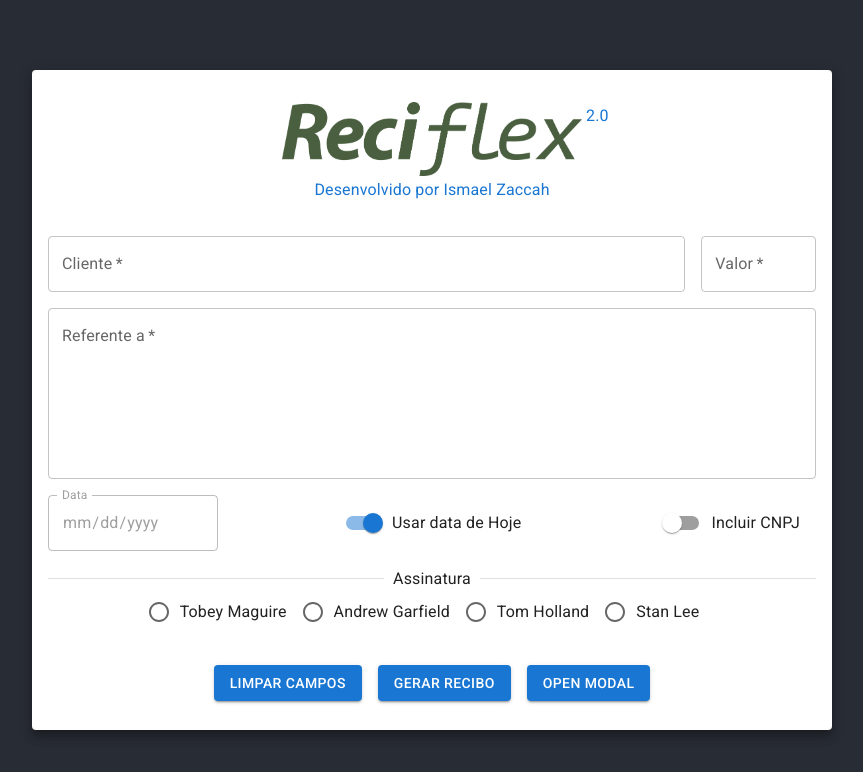
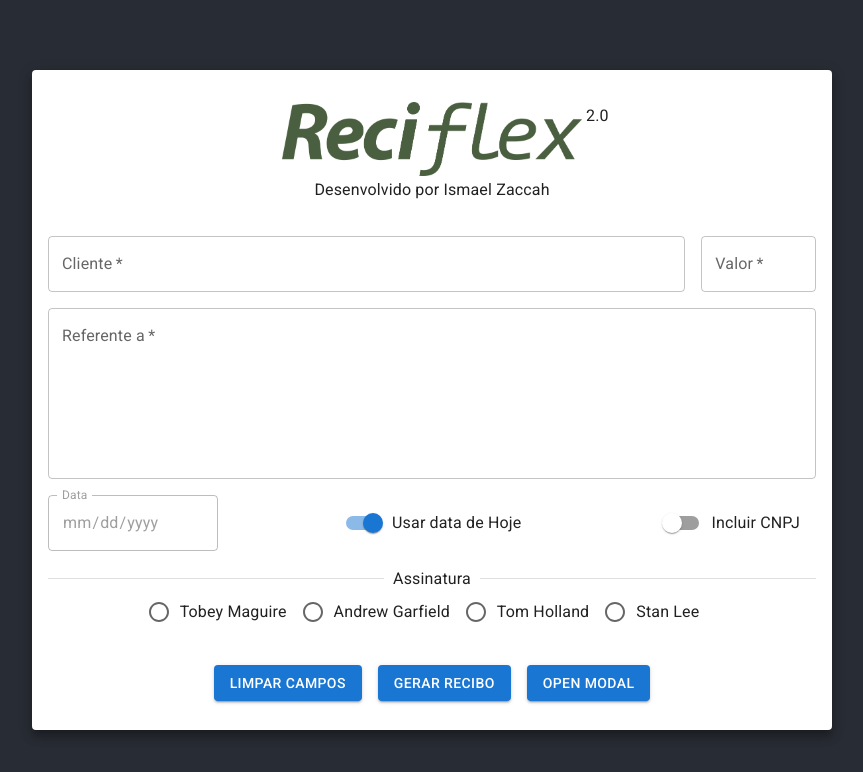
Before and after one commit to ismaelzaccah/reciflex-2, a React (Create React App) app: page / in a window 1280 px wide. Shown: the top 772 px of the page, without its empty margins (208-1071 px from the left). Built offline with nearby package versions, Linux system fonts and the light colour scheme.

Commit message:
ajust link color from logo

```diff
--- a/src/components/ReciflexLogo/index.jsx
+++ b/src/components/ReciflexLogo/index.jsx
@@ -7,12 +7,13 @@ const ReciflexLogo = () => {
     <Link
       className="flex column-center"
       href="https://github.com/ismaelzaccah/reciflex-2"
+      underline='none'
+      color='inherit'
       draggable="false"
       target="_blank"
       my={4}
       mx="auto"
       width={380}
-      sx={{ textDecoration: 'none' }}
     >
       <Box sx={{ display: 'flex' }}>
         <img src={logo} alt="Reciflex 2 logo" width={300} draggable="false" />
```
